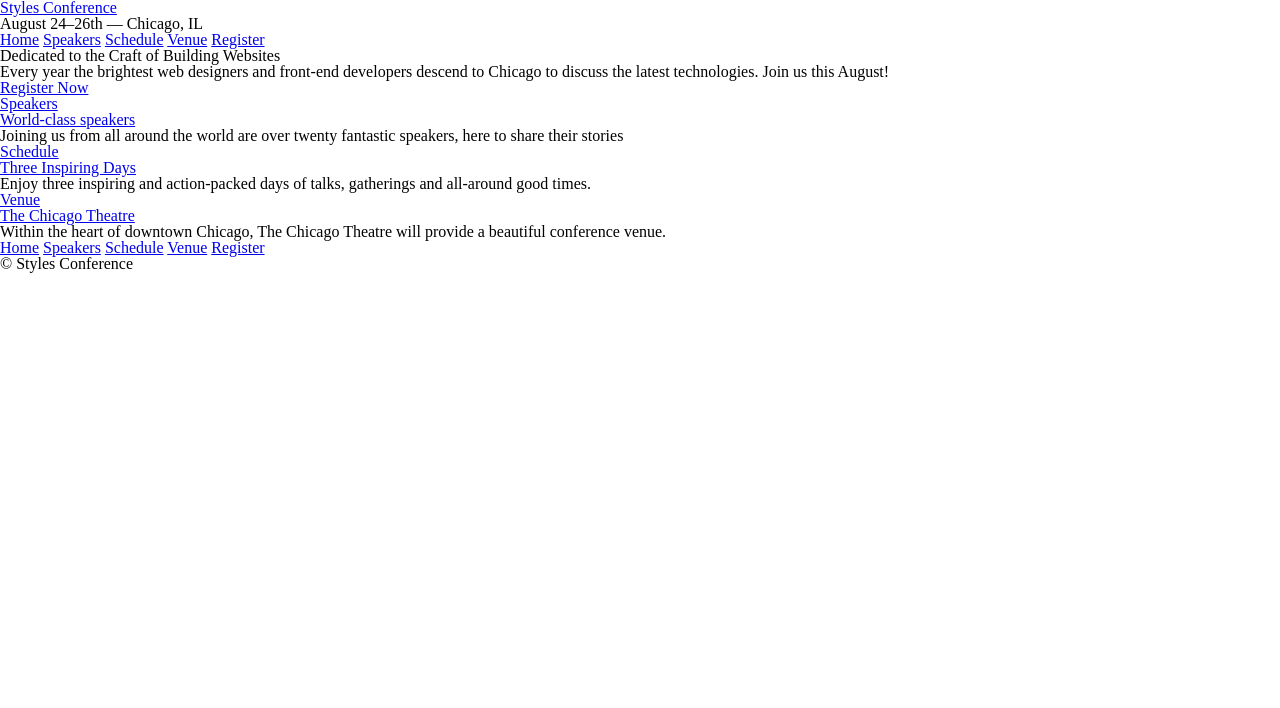
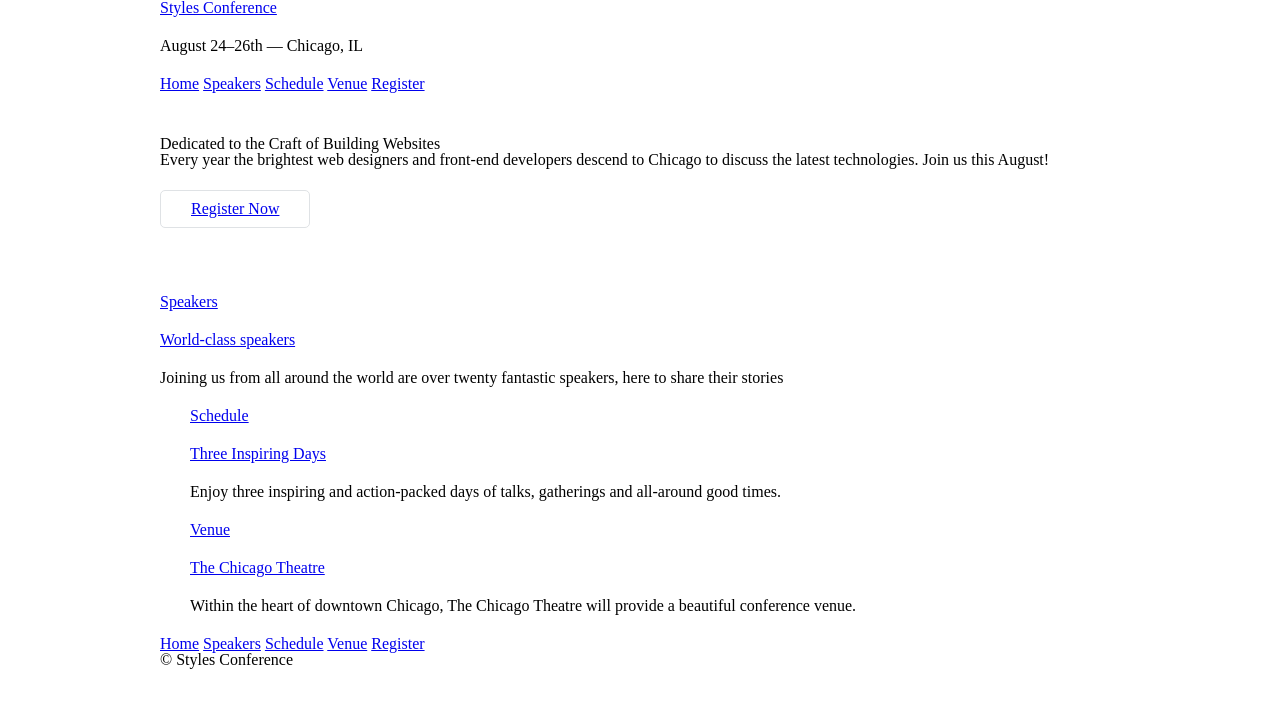
Before and after one commit to inigotorres/html_and_css, a plain HTML site: page StylesConference/index.html in a window 1280 px wide. Drawn offline with Linux system fonts and the light colour scheme.

Commit message:
modified css file to put some style

```diff
--- a/StylesConference/assets/stylesheets/main.css
+++ b/StylesConference/assets/stylesheets/main.css
@@ -45,3 +45,36 @@ table {
   border-collapse: collapse;
   border-spacing: 0;
 }
+
+*:before,
+*:after {
+  -wekbit-box-sizing: border-box;
+     -moz-box-sizing: border-box;
+          box-sizing: border-box;
+}
+
+.container {
+  margin: 0 auto;
+  padding-right: 30px;
+  padding-left: 30px;
+  width: 960px;
+}
+
+.hero {
+  padding: 22px 80px 66px 80px;
+}
+
+h1, h3, h4, h5, p {
+  margin-bottom: 22px;
+}
+
+.btn {
+  margin: 0;
+  display: inline-block;
+  border-radius: 5px;
+}
+
+.btn-alt{
+  border: 1px solid #dfe2e5;
+  padding: 10px 30px;
+}
--- a/StylesConference/index.html
+++ b/StylesConference/index.html
@@ -7,7 +7,7 @@
   </head>
 
   <body>
-    <header>
+    <header class="container">
       <h1><a href="index.html">Styles Conference</a></h1>
       <h3>August 24&ndash;26th &mdash; Chicago, IL<h3>
 
@@ -20,13 +20,13 @@
       </nav>
     </header>
 
-    <section>
+    <section class="hero container">
       <h2>Dedicated to the Craft of Building Websites</h2>
       <p>Every year the brightest web designers and front-end developers descend to Chicago to discuss the latest technologies. Join us this August!</p>
-      <a href="register.html">Register Now</a>
+      <a class="btn btn-alt" href="register.html">Register Now</a>
     </section>
 
-    <section>
+    <section class="container">
       <section>
         <a href="speakers.html">
           <h5>Speakers</h5>
@@ -35,7 +35,7 @@
         <p>Joining us from all around the world are over twenty fantastic speakers, here to share their stories</p>
       </section>
 
-      <section>
+      <section class="container">
         <a href="schedule.html">
           <h5>Schedule</h5>
           <h3>Three Inspiring Days</h3>
@@ -43,7 +43,7 @@
         <p>Enjoy three inspiring and action-packed days of talks, gatherings and all-around good times.</p>
       </section>
 
-      <section>
+      <section class="container">
         <a href="venue.html">
           <h5>Venue</h5>
           <h3>The Chicago Theatre</h3>
@@ -52,7 +52,7 @@
       </section>
     </section>
 
-    <footer>
+    <footer class="container">
       <nav>
         <a href="index.html">Home</a>
         <a href="speakers.html">Speakers</a>
```
Also changed, not shown: StylesConference/register.html (+6 -2 lines), StylesConference/schedule.html (+6 -2 lines), StylesConference/speakers.html (+6 -2 lines), StylesConference/venue.html (+6 -2 lines).
